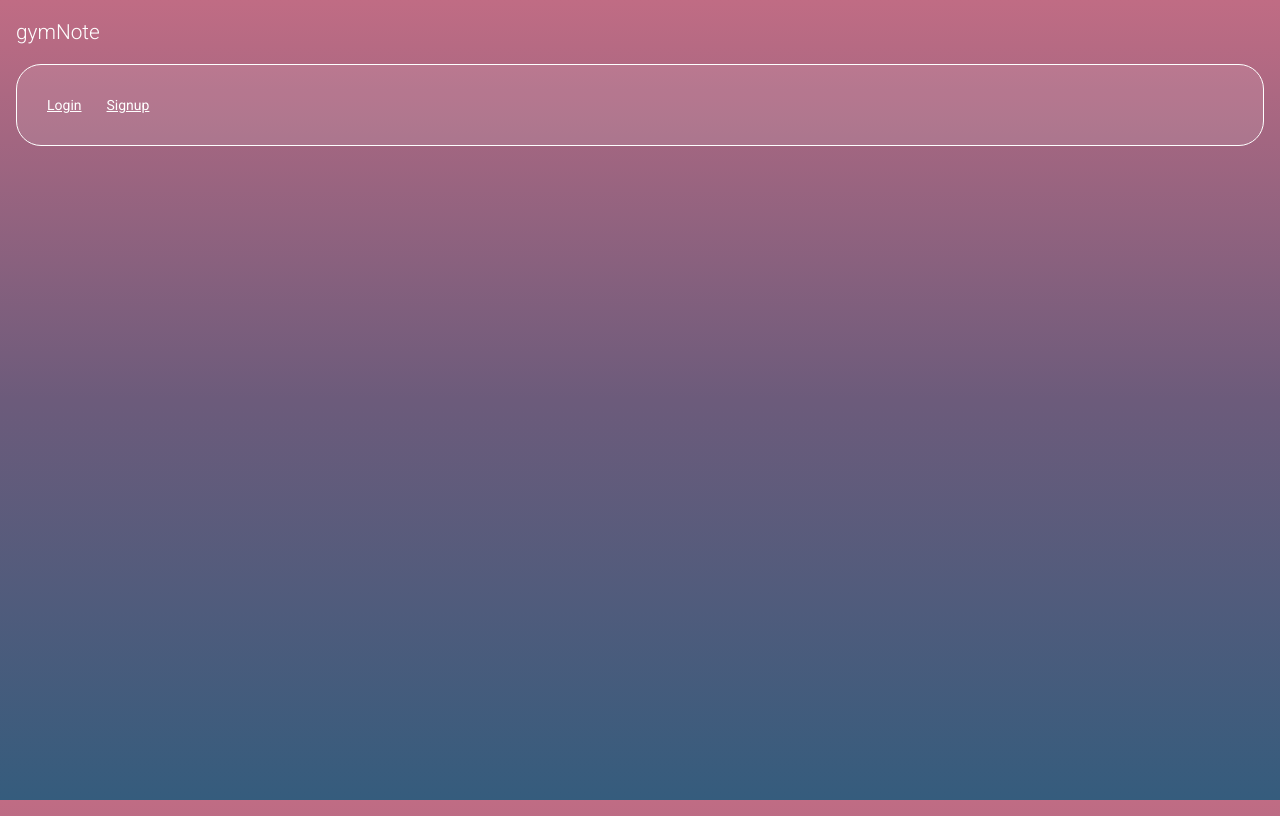
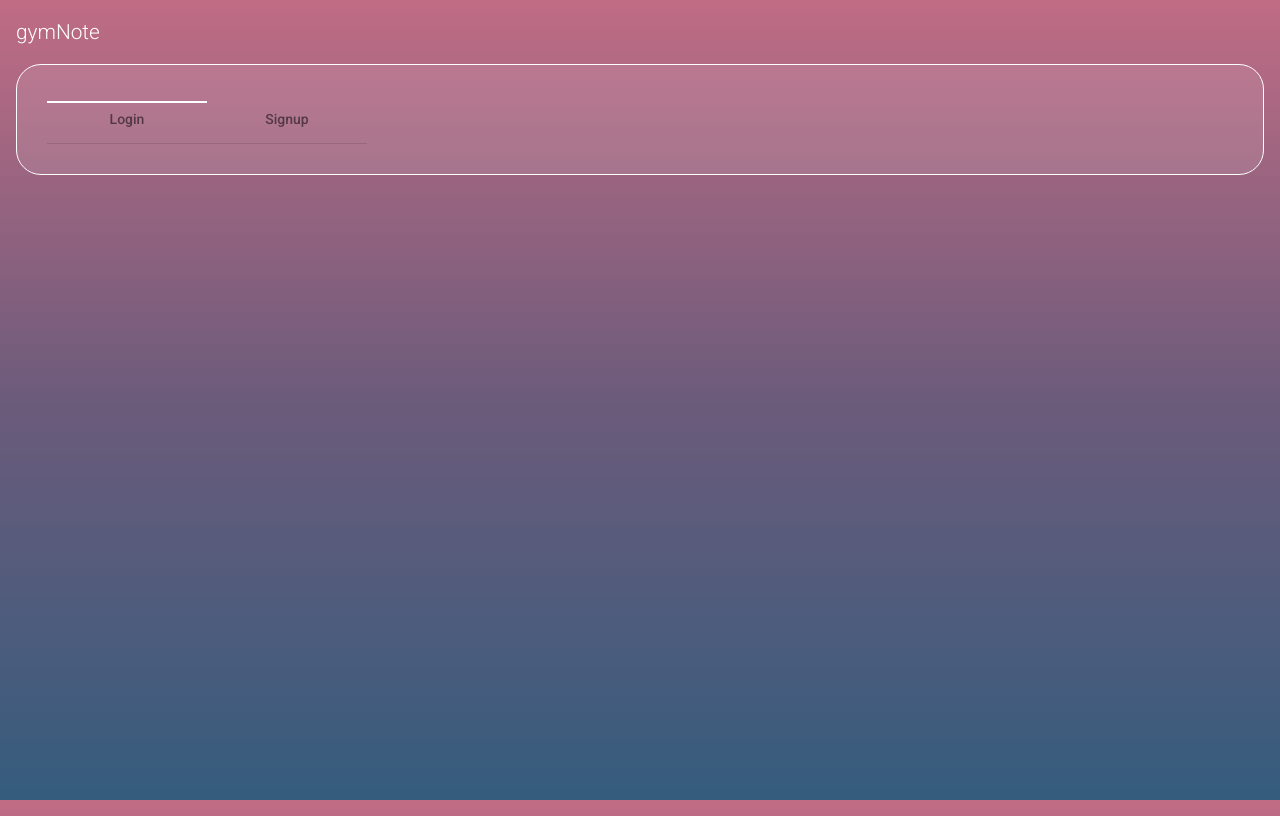
Before and after one commit to LeoAvramVie/gymNote, an Angular app: page / in a window 1280 px wide. Built offline with nearby package versions, Linux system fonts and the light colour scheme.

Commit message:
deployment und bisi styling

```diff
--- a/src/app/app.component.css
+++ b/src/app/app.component.css
@@ -26,3 +26,7 @@ a{
   border-radius: 25px;
   background: rgba(255,255,255,0.1);
 }
+::ng-deep .mat-ink-bar{
+  background-color: white !important;
+  margin-bottom: 40px;
+}
--- a/src/app/app.component.html
+++ b/src/app/app.component.html
@@ -10,8 +10,10 @@
     <div class="glasContainer">
       <div>
         <div class="navi">
-          <a routerLink="/login" routerLinkActive="active">Login</a>
-          <a routerLink="/signup" routerLinkActive="active" class="signupLink">Signup</a>
+          <mat-tab-group>
+            <mat-tab label="Login"> <a routerLink="/login" routerLinkActive="active"></a> </mat-tab>
+            <mat-tab label="Signup"> <a routerLink="/signup" routerLinkActive="active" class="signupLink"></a> </mat-tab>
+          </mat-tab-group>
         </div>
       </div>
       <router-outlet></router-outlet>
--- a/src/app/app.module.ts
+++ b/src/app/app.module.ts
@@ -9,6 +9,7 @@ import { BrowserAnimationsModule } from '@angular/platform-browser/animations';
 import {MatFormFieldModule} from "@angular/material/form-field";
 import {MatIconModule} from "@angular/material/icon";
 import {MatInputModule} from "@angular/material/input";
+import {MatTabsModule} from "@angular/material/tabs";
 
 
 @NgModule({
@@ -25,6 +26,7 @@ import {MatInputModule} from "@angular/material/input";
         MatFormFieldModule,
         MatIconModule,
         MatInputModule,
+        MatTabsModule,
 
     ],
   providers: [],
```
